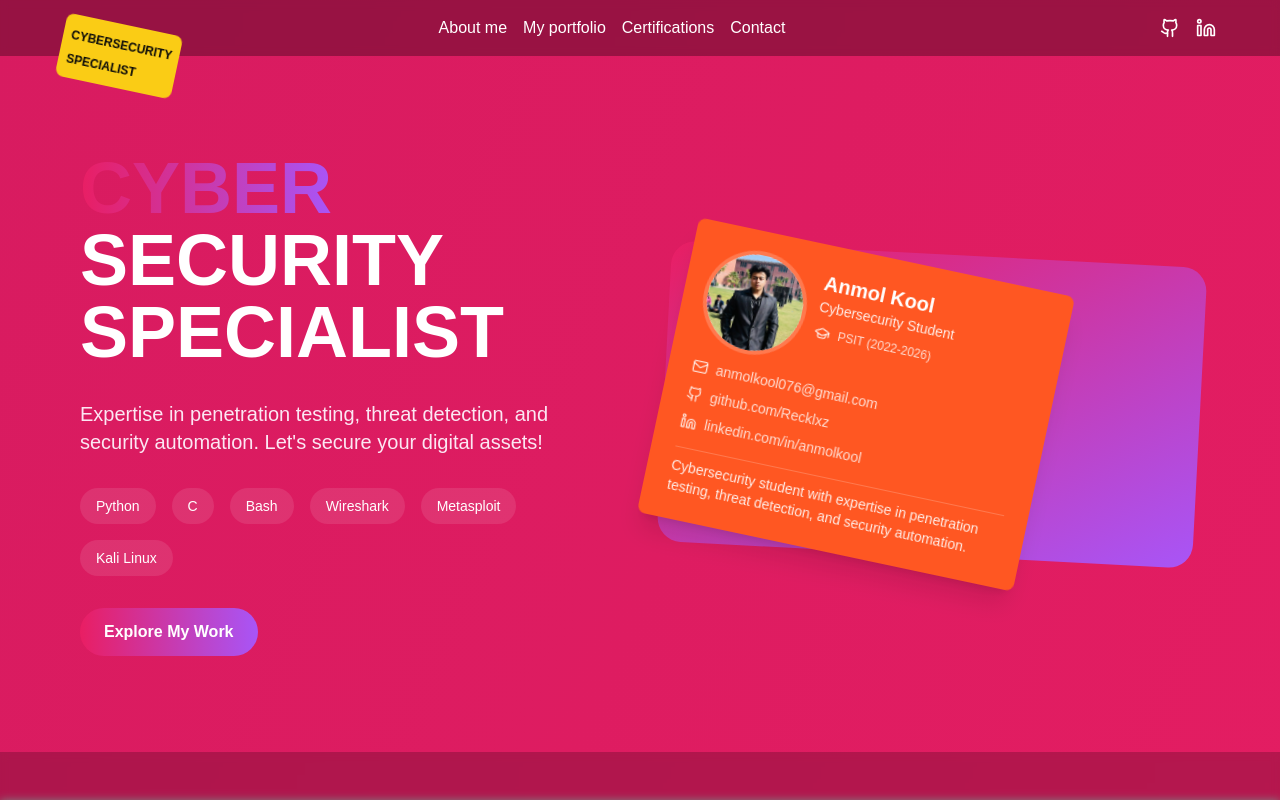
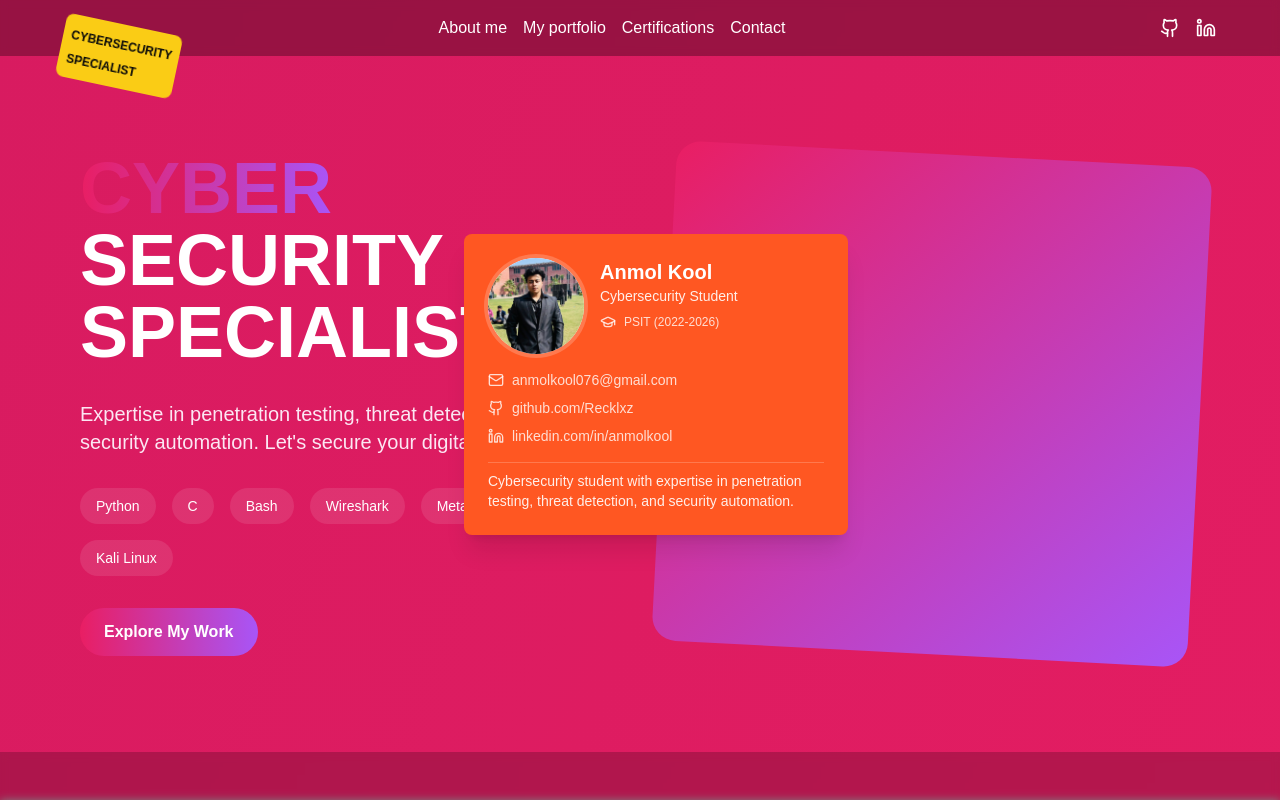
Before and after one commit to Recklxz/porfolioo, a Next.js app: page / in a window 1280 px wide. Shown: the top 800 px of the page. Built offline with nearby package versions, Linux system fonts and the light colour scheme; grey boxes are pictures that could not be loaded.

Commit message:
Feature: Add elastic ribbon and draggable ID card with physics-based animations

```diff
--- /dev/null
+++ b/components/elastic-ribbon.tsx
@@ -0,0 +1,70 @@
+"use client"
+
+import { motion } from "framer-motion"
+import { useEffect, useRef } from "react"
+
+interface Point {
+  x: number
+  y: number
+}
+
+interface ElasticRibbonProps {
+  startPoint: Point
+  endPoint: Point
+  tension?: number
+  color?: string
+}
+
+export function ElasticRibbon({
+  startPoint,
+  endPoint,
+  tension = 0.3,
+  color = "#FF9800"
+}: ElasticRibbonProps) {
+  const pathRef = useRef<SVGPathElement>(null)
+
+  useEffect(() => {
+    if (!pathRef.current) return
+
+    // Update path length for animation
+    const length = pathRef.current.getTotalLength()
+    pathRef.current.style.strokeDasharray = `${length} ${length}`
+  }, [startPoint, endPoint])
+
+  // Calculate control points for the bezier curve
+  const controlPoint1 = {
+    x: startPoint.x,
+    y: startPoint.y + (endPoint.y - startPoint.y) * tension
+  }
+  const controlPoint2 = {
+    x: endPoint.x,
+    y: startPoint.y + (endPoint.y - startPoint.y) * (1 - tension)
+  }
+
+  // Create the path data for the elastic curve
+  const pathData = `
+    M ${startPoint.x},${startPoint.y}
+    C ${controlPoint1.x},${controlPoint1.y}
+    ${controlPoint2.x},${controlPoint2.y}
+    ${endPoint.x},${endPoint.y}
+  `
+
+  return (
+    <motion.path
+      ref={pathRef}
+      d={pathData}
+      stroke={color}
+      strokeWidth={4}
+      fill="none"
+      initial={{ pathLength: 0 }}
+      animate={{ pathLength: 1 }}
+      transition={{
+        duration: 0.5,
+        ease: "easeInOut"
+      }}
+      style={{
+        filter: "drop-shadow(0 1px 2px rgba(0,0,0,0.1))"
+      }}
+    />
+  )
+}
--- a/components/id-card.tsx
+++ b/components/id-card.tsx
@@ -1,28 +1,84 @@
 "use client"
 
-import { motion } from "framer-motion"
+import { motion, useMotionValue, useSpring, useTransform } from "framer-motion"
 import Image from "next/image"
 import { GraduationCap, Mail, Github, Linkedin } from "lucide-react"
 import { cn } from "@/lib/utils"
+import { useEffect, useRef } from "react"
+import { ElasticRibbon } from "./elastic-ribbon"
 
 interface IDCardProps {
   className?: string
 }
 
 export default function IDCard({ className }: IDCardProps) {
+  // Motion values for dragging
+  const x = useMotionValue(0)
+  const y = useMotionValue(0)
+
+  // Spring animations for smooth movement
+  const springConfig = { damping: 20, stiffness: 400, mass: 0.5 }
+  const springX = useSpring(x, springConfig)
+  const springY = useSpring(y, springConfig)
+
+  // Calculate rotation based on position
+  const rotate = useTransform(
+    [springX, springY],
+    ([latestX, latestY]) => {
+      const distance = Math.sqrt(latestX * latestX + latestY * latestY)
+      return (Math.atan2(latestY, latestX) * 180) / Math.PI + (distance * 0.1)
+    }
+  )
+
+  // Container ref for positioning
+  const containerRef = useRef<HTMLDivElement>(null)
+
+  useEffect(() => {
+    // Reset position on component mount
+    x.set(0)
+    y.set(0)
+  }, [])
+
   return (
+    <div ref={containerRef} className="relative w-full h-[500px]">
+      {/* SVG container for ribbon */}
+      <svg className="absolute inset-0 w-full h-full pointer-events-none">
+        <ElasticRibbon
+          startPoint={{ x: window.innerWidth - 40, y: 20 }}
+          endPoint={{
+            x: window.innerWidth - 200 + springX.get(),
+            y: 120 + springY.get()
+          }}
+        />
+      </svg>
+
       <motion.div
-      initial={{ rotate: 12, scale: 0.9 }}
-      animate={{ rotate: 12, scale: 1 }}
-      whileHover={{ scale: 1.05 }}
-      transition={{ duration: 0.3 }}
-      className={cn("bg-orange-500 p-6 rounded-lg shadow-xl max-w-sm", className)}
+        drag
+        dragConstraints={{
+          top: -100,
+          left: -200,
+          right: 200,
+          bottom: 200,
+        }}
+        dragElastic={0.1}
+        dragTransition={{ bounceStiffness: 300, bounceDamping: 20 }}
+        style={{
+          x: springX,
+          y: springY,
+          rotate,
+        }}
+        whileDrag={{ scale: 1.02 }}
+        className={cn(
+          "absolute top-20 right-[200px] bg-orange-500 p-6 rounded-lg shadow-xl max-w-sm cursor-grab active:cursor-grabbing",
+          "hover:shadow-2xl transition-shadow duration-200",
+          className
+        )}
       >
         <div className="space-y-4">
           <div className="flex items-start gap-4">
             <div className="w-24 h-24 bg-white rounded-full overflow-hidden ring-4 ring-white/20">
               <Image
-              src="/profile-picture.jpg"
+                src="/portfolioo/profile-picture.jpg"
                 alt="Anmol Kool - Profile Picture"
                 width={96}
                 height={96}
@@ -81,5 +137,6 @@ export default function IDCard({ className }: IDCardProps) {
           </div>
         </div>
       </motion.div>
+    </div>
   )
 }
```
Lines whose indentation alone changed are shown as unchanged.
